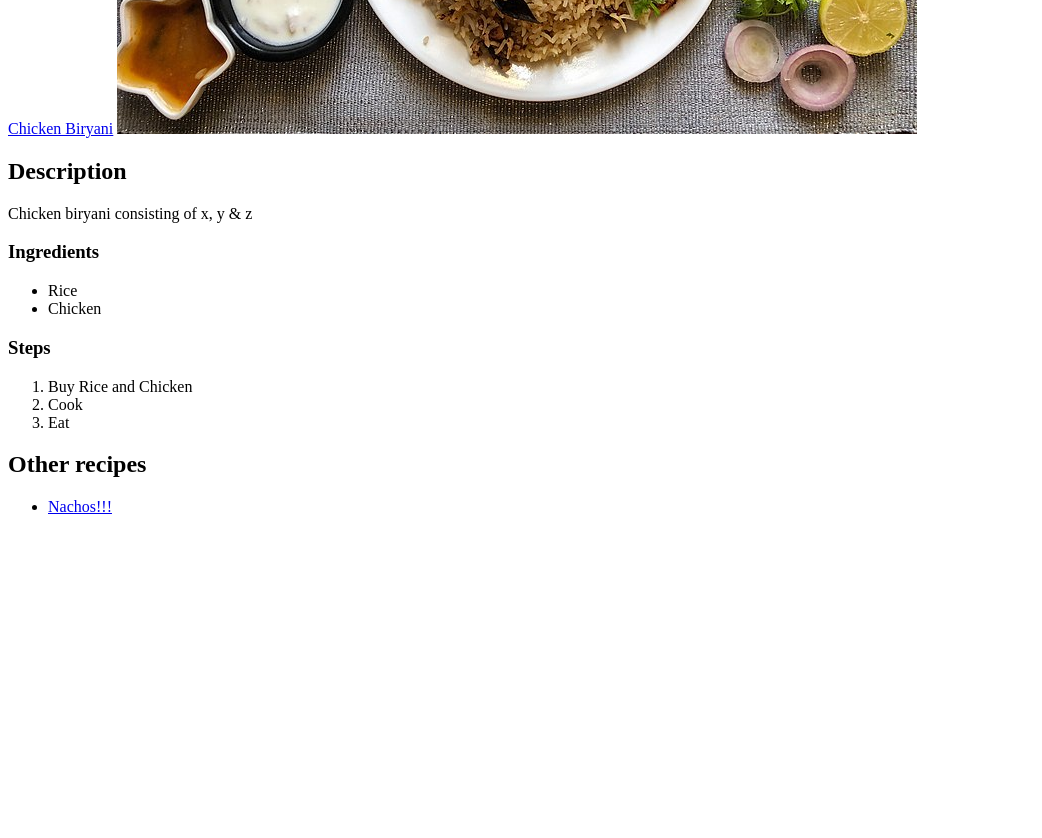
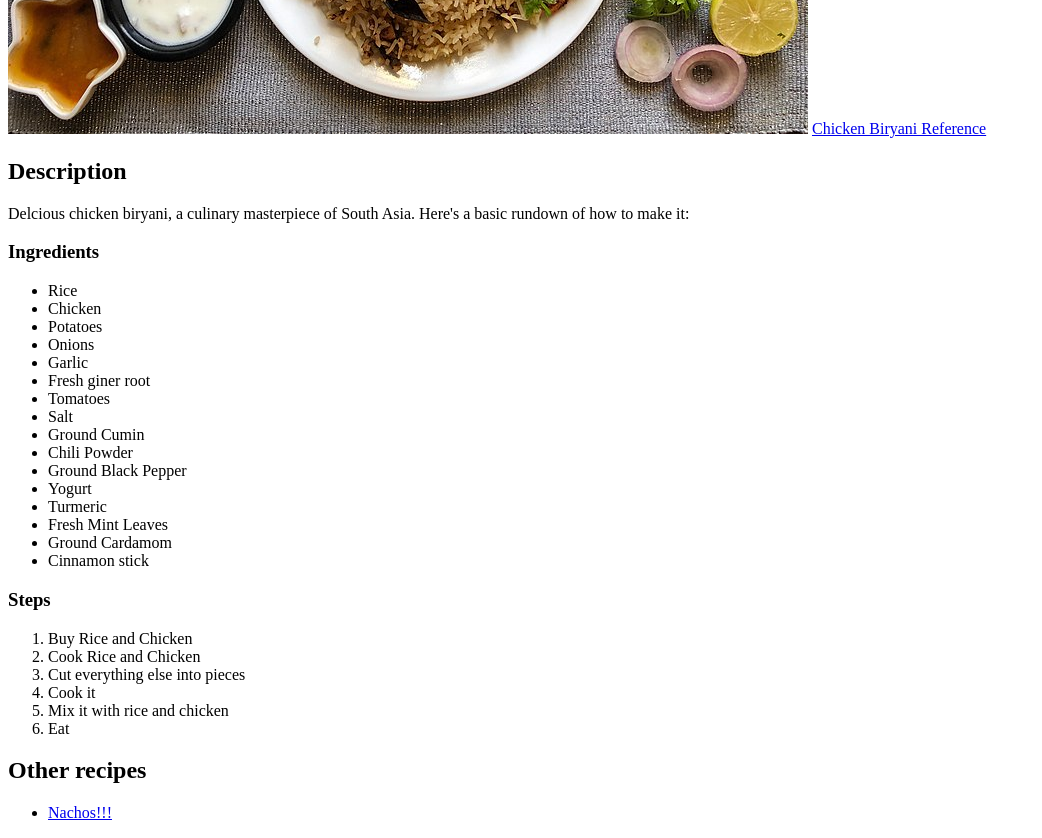
Before and after one commit to arabaaarrrrrr/odin_recipes, a plain HTML site: page index.html in a window 1280 px wide. Shown: the part 460-1298 px from the top of the page, without its empty margins (0-1042 px from the left). Before the commit the page ends 992 px from the top, so only its background shows below. Drawn offline with Linux system fonts and the light colour scheme.

Commit message:
updated little details

```diff
--- a/index.html
+++ b/index.html
@@ -3,23 +3,41 @@
 <head>
     <meta charset="UTF-8">
     <meta name="viewport" content="width=device-width, initial-scale=1.0">
-    <title>CHICKEN BIRYANI YUM</title>
+    <title>CHICKEN BIRYANI</title>
 </head>
 <body>
     <h1>Odin Recipes</h1>
-    <a href="https://www.allrecipes.com/recipe/16102/chicken-biryani/">Chicken Biryani</a>
     <img src="./recipes/_Hyderabadi_Dum_Biryani_.jpg">
+
+    <a href="https://www.allrecipes.com/recipe/16102/chicken-biryani/">Chicken Biryani Reference</a>
     <h2>Description</h2>
-    <p>Chicken biryani consisting of x, y & z</p>
+    <p>Delcious chicken biryani, a culinary masterpiece of South Asia. Here's a basic rundown of how to make it:</p>
     <h3>Ingredients</h3>
     <ul>
         <li>Rice</li>
         <li>Chicken</li>
+        <li>Potatoes</li>
+        <li>Onions</li>
+        <li>Garlic</li>
+        <li>Fresh giner root</li>
+        <li>Tomatoes</li>
+        <li>Salt</li>
+        <li>Ground Cumin</li>
+        <li>Chili Powder</li>
+        <li>Ground Black Pepper</li>
+        <li>Yogurt</li>
+        <li>Turmeric</li>
+        <li>Fresh Mint Leaves</li>
+        <li>Ground Cardamom</li>
+        <li>Cinnamon stick</li>
     </ul>
     <h3>Steps</h3>
     <ol>
         <li>Buy Rice and Chicken</li>
-        <li>Cook</li>
+        <li>Cook Rice and Chicken</li>
+        <li>Cut everything else into pieces</li>
+        <li>Cook it</li>
+        <li>Mix it with rice and chicken</li>
         <li>Eat</li>
     </ol>
     <h2>Other recipes</h2>
```
